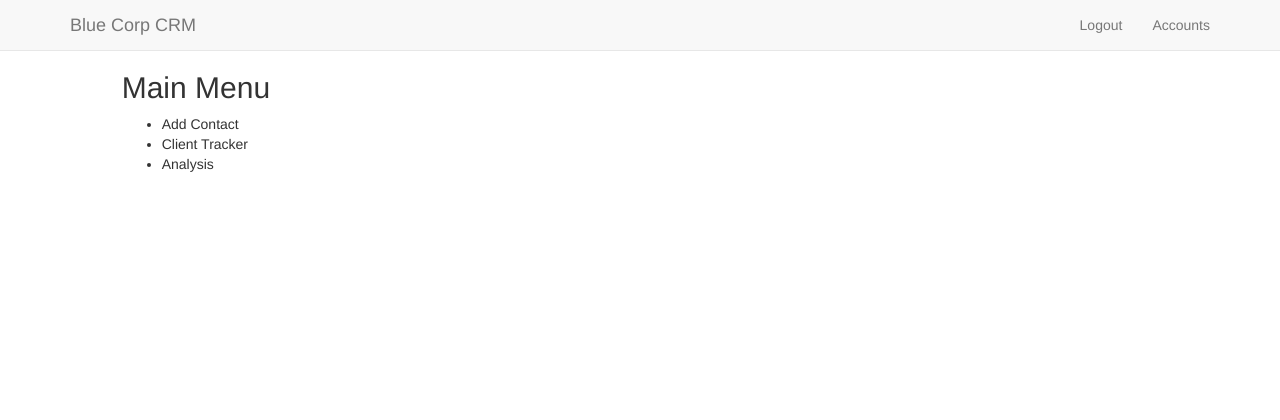
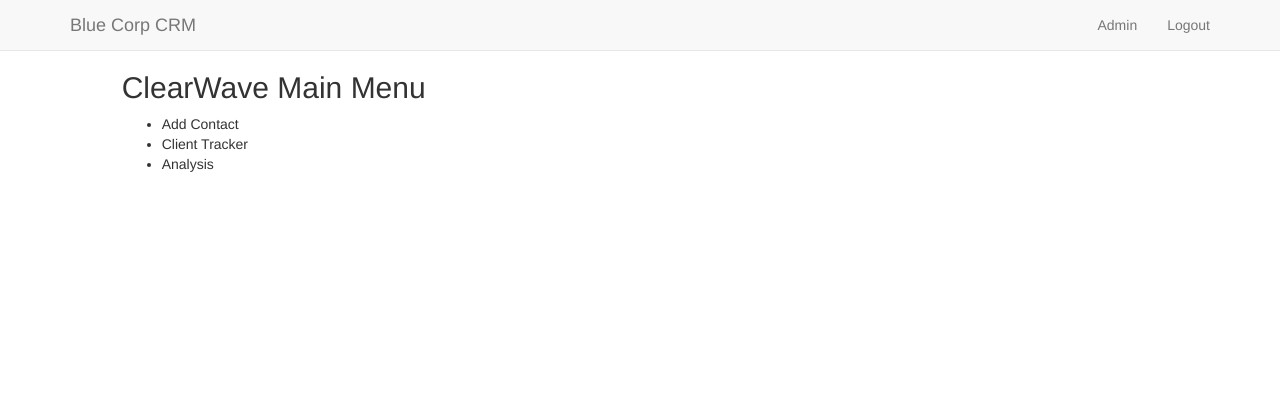
Before and after one commit to tyler-whitby/seafoam_crm, a Django app: page /main/ in a window 1280 px wide. Shown: the top 420 px of the page. Run offline with Django 3.2, Linux system fonts and the light colour scheme; the visitor is signed in with stand-in values (Sample User, id 1); some libraries are stand-ins or nearby versions.

Commit message:
added admin page access. abstracted product name.

```diff
--- a/crm_app/templates/main.html
+++ b/crm_app/templates/main.html
@@ -2,7 +2,7 @@
 
 {% block content %}
 <div class="col-lg-10 col-centered">
-    <h2>Main Menu</h2>
+    <h2>{{ product_name }} Main Menu</h2>
     <ul>
         <li>Add Contact</li>
         <li>Client Tracker</li>
--- a/crm_app/templates/nav.html
+++ b/crm_app/templates/nav.html
@@ -13,13 +13,13 @@
             </div>
             <div class="collapse navbar-collapse">
                 <ul class="nav navbar-nav navbar-right">
+                    {% if user.is_superuser %}
+                        <li><a href="{% url 'admin:index' %}">Admin</a></li>
+                    {% endif %}
                     {% if user.is_authenticated %}
                         <li><a href="{% url 'logout' %}">Logout</a></li>
-                        <li><a href=""
-                               class="p-r-none">Accounts</a></li>
                     {% else %}
                         <li><a href={% url 'login' %}>Login</a></li>
-                        <li><a href="" class="p-r-none">Sign Up</a></li>
                     {% endif %}
                 </ul>
             </div>
--- a/crm_app/urls.py
+++ b/crm_app/urls.py
@@ -22,7 +22,8 @@ from . import views
 
 
 urlpatterns = [
-    url(r'^admin/', admin.site.urls),
+    url(r'^admin/', admin.site.urls,name='admin'),
+
     url(r'^$', views.indexView.as_view(),name='index'),
 
     #Login-Logout
```
